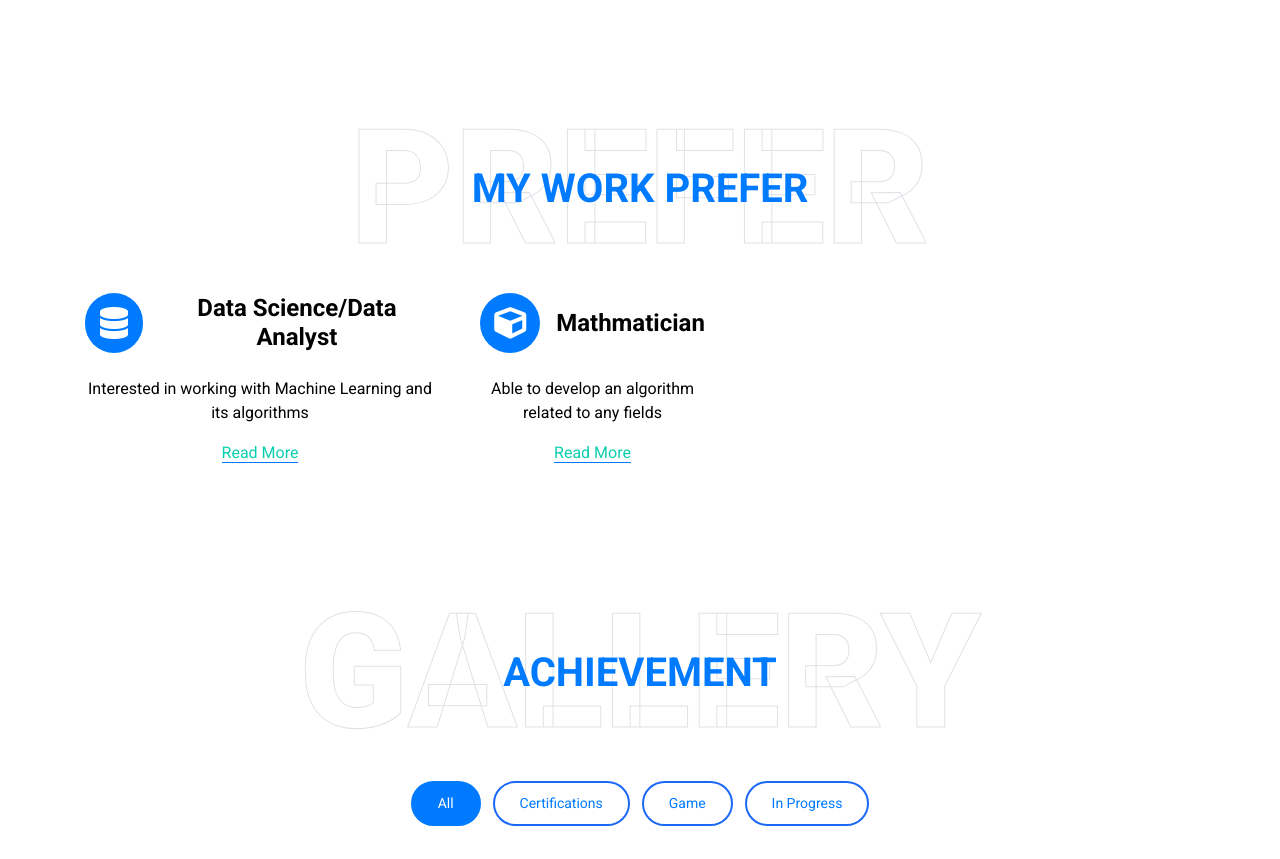
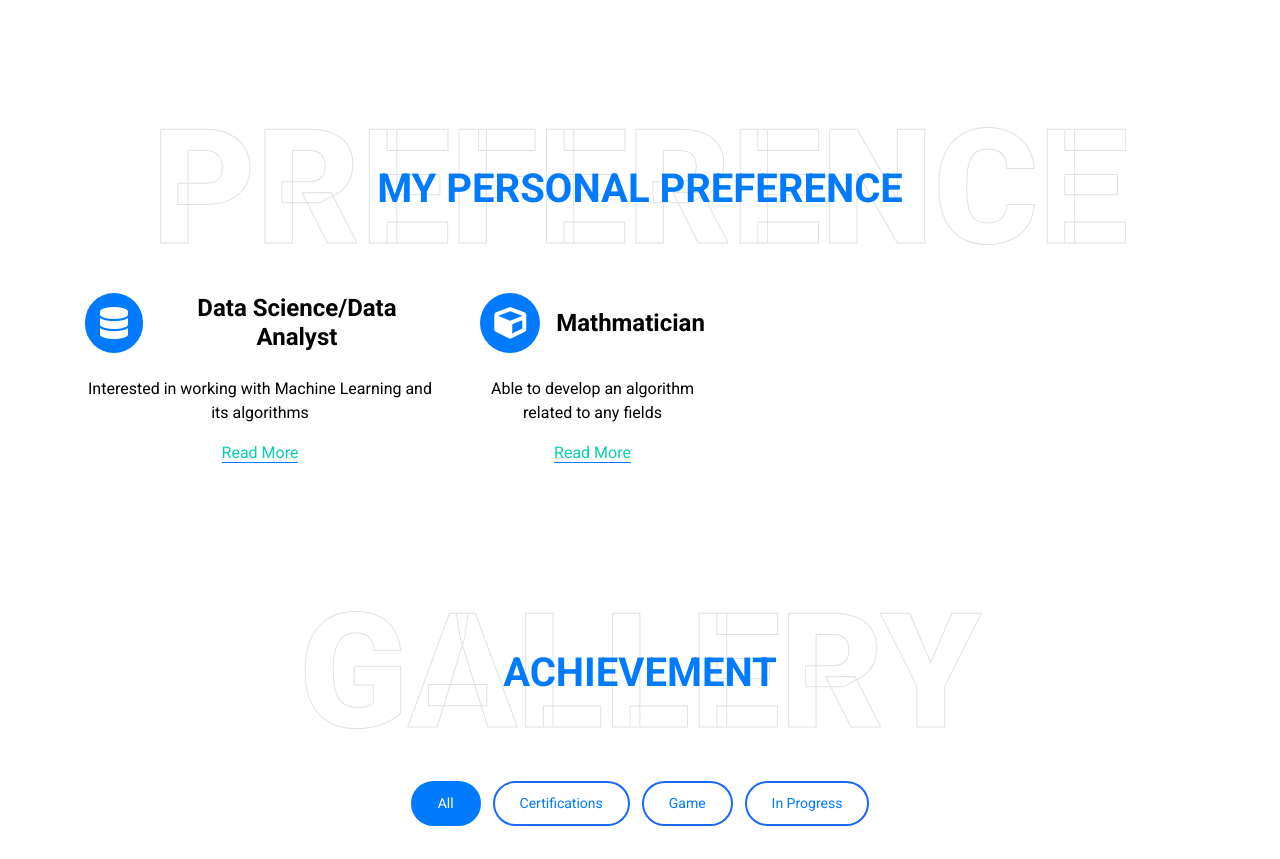
Before and after one commit to NgoWang/NgoWang.github.io, a plain HTML site: page index.html in a window 1280 px wide. Shown: the part 2967-3826 px from the top of the page. Drawn offline with nearby package versions, Linux system fonts and the light colour scheme.

Commit message:
Update index.html

```diff
--- a/index.html
+++ b/index.html
@@ -71,7 +71,7 @@
                 <a href="#about" class="nav-item nav-link">About</a>
                 <a href="#qualification" class="nav-item nav-link">Quality</a>
                 <a href="#skill" class="nav-item nav-link">Skill</a>
-                <a href="#Prefer" class="nav-item nav-link">Prefer</a>
+                <a href="#Prefer" class="nav-item nav-link">Personal Preference</a>
                 <a href="#portfolio" class="nav-item nav-link">Achievement</a>
                 <a href="#contact" class="nav-item nav-link">Contact</a>
             </div>
@@ -274,8 +274,8 @@
     <div class="container-fluid pt-5" id="Prefer">
         <div class="container">
             <div class="Prefer-h4 position-relative d-flex align-items-center justify-content-center">
-                <h1 class="display-1 text-uppercase text-white" style="-webkit-text-stroke: 1px #dee2e6;">Prefer</h1>
-                <h1 class="position-absolute text-uppercase text-primary">My Work Prefer</h1>
+                <h1 class="display-1 text-uppercase text-white" style="-webkit-text-stroke: 1px #dee2e6;">Preference</h1>
+                <h1 class="position-absolute text-uppercase text-primary">My Personal Preference</h1>
             </div>
             <div class="row pb-3">
                 <div class="Prefer-box col-lg-4 col-md-6 text-center mb-5">
```
